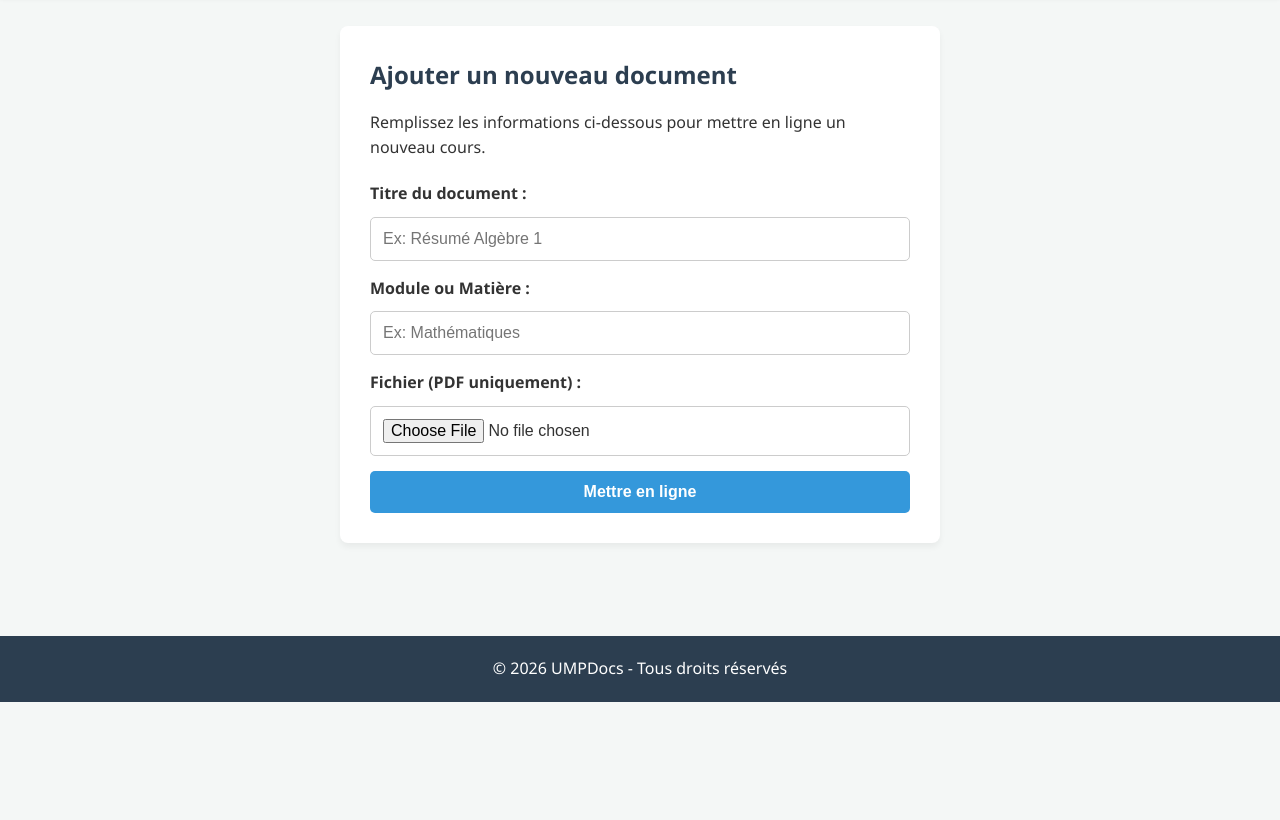
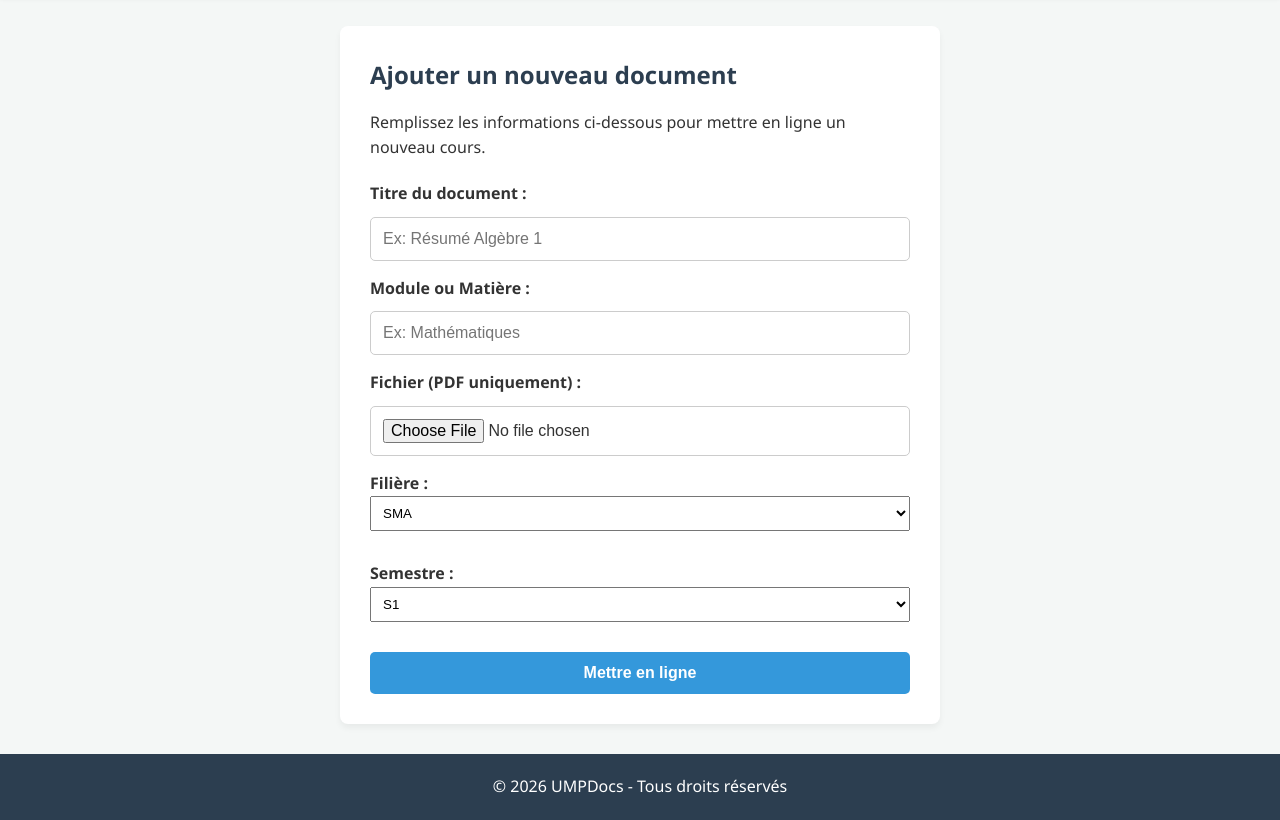
Before and after one commit to eddahbyissam265-droid/umpdocs, a website: page client/admin.html in a window 1280 px wide. Shown: the part 72-892 px from the top of the page. Before the commit the page ends 800 px from the top, so only its background shows below. Drawn offline with Linux system fonts and the light colour scheme.

Commit message:
Ajout des ID manquants dans admin

```diff
--- a/client/admin.html
+++ b/client/admin.html
@@ -35,7 +35,30 @@
 
                 <label for="file">Fichier (PDF uniquement) :</label>
                 <input type="file" id="file" accept=".pdf" required>
+                <div style="margin-bottom: 15px;">
+    <label for="filiereAdmin">Filière :</label>
+    <select id="filiereAdmin" name="filiere" required style="padding: 8px; width: 100%;">
+        <option value="SMA">SMA</option>
+        <option value="SMI">SMI</option>
+        <option value="SMP">SMP</option>
+        <option value="SMC">SMC</option>
+        <option value="IA">IA</option>
+        <option value="BCG">BCG</option>
+        <option value="Général">Général</option>
+    </select>
+</div>
 
+<div style="margin-bottom: 15px;">
+    <label for="semestreAdmin">Semestre :</label>
+    <select id="semestreAdmin" name="semestre" required style="padding: 8px; width: 100%;">
+        <option value="S1">S1</option>
+        <option value="S2">S2</option>
+        <option value="S3">S3</option>
+        <option value="S4">S4</option>
+        <option value="S5">S5</option>
+        <option value="S6">S6</option>
+    </select>
+</div>
                 <button type="submit" class="btn-primary">Mettre en ligne</button>
             </form>
 
```
